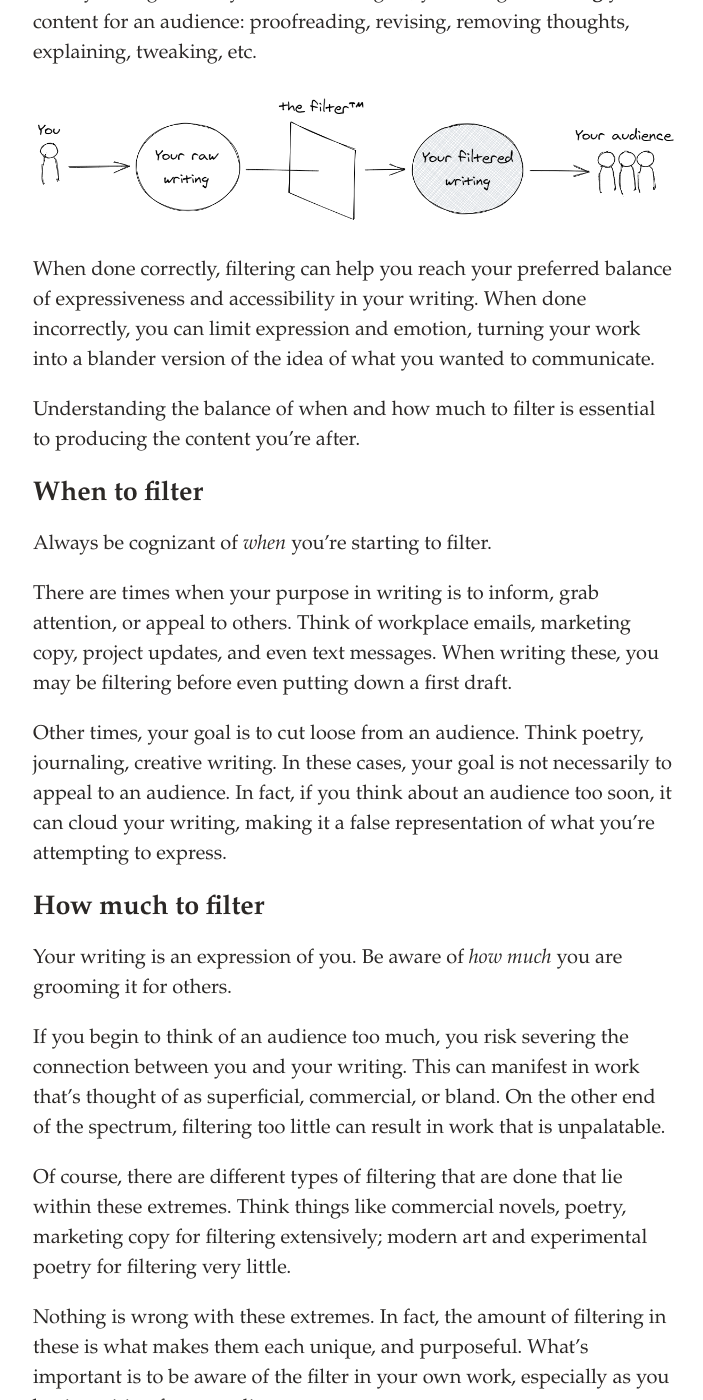
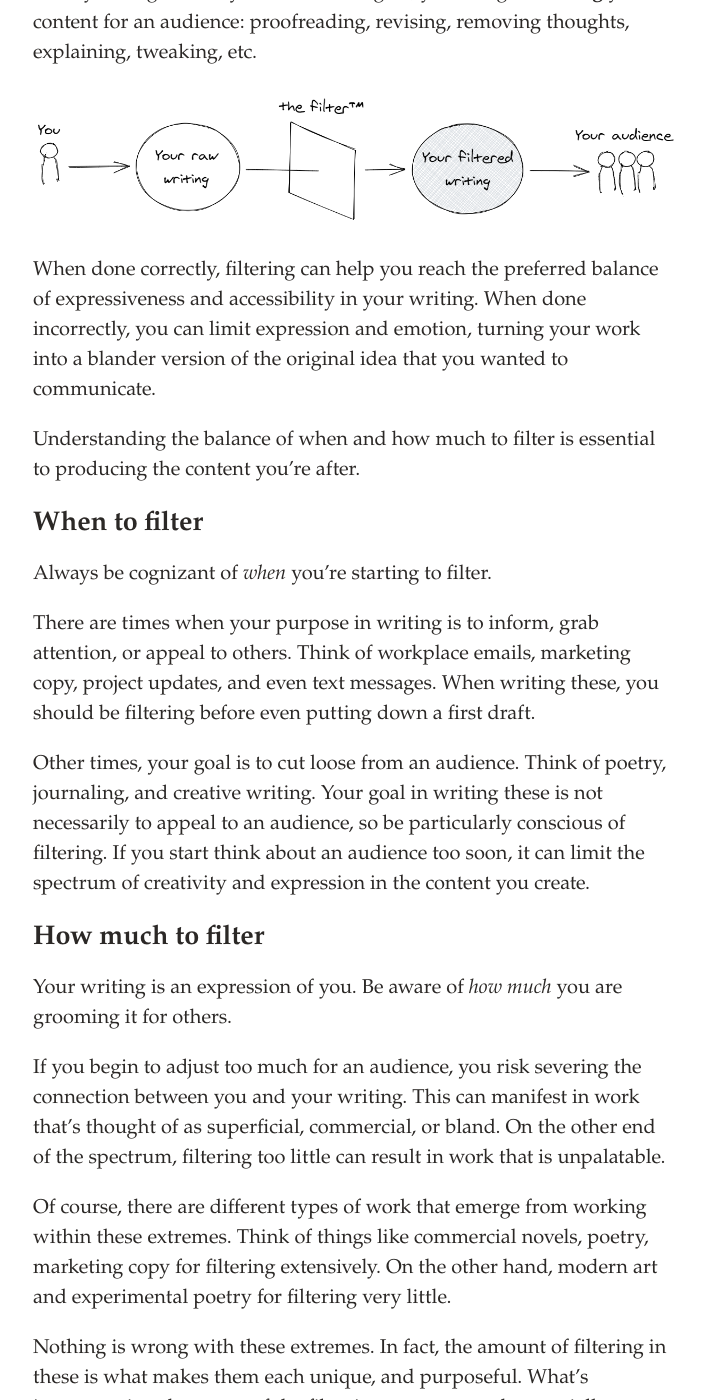
Before and after one commit to svvchen/nervxious, a Jekyll site: the page built from _posts/2020-09-09-filter.markdown, in a window 1280 px wide and 1400 px high, scrolled down 746 px. Shown: the whole window, without its empty margins (285-988 px from the left). Built offline with Jekyll 4.4.1, drawn with Linux system fonts in a browser that asks for light colours; comment, search, counter and statistics services are not loaded.

Commit message:
Update 2020-09-09-filter.markdown

```diff
--- a/_posts/2020-09-09-filter.markdown
+++ b/_posts/2020-09-09-filter.markdown
@@ -13,7 +13,7 @@ Once you've gathered your initial thoughts, you'll begin **filtering** your cont
 
 ![filtering diagram](https://raw.githubusercontent.com/svvchen/nervxious/gh-pages/assets/images/filter.png)
 
-When done correctly, filtering can help you reach your preferred balance of expressiveness and accessibility in your writing. When done incorrectly, you can limit expression and emotion, turning your work into a blander version of the idea of what you wanted to communicate.
+When done correctly, filtering can help you reach the preferred balance of expressiveness and accessibility in your writing. When done incorrectly, you can limit expression and emotion, turning your work into a blander version of the original idea that you wanted to communicate.
 
 Understanding the balance of when and how much to filter is essential to producing the content you're after.
 
@@ -21,17 +21,17 @@ Understanding the balance of when and how much to filter is essential to produci
 
 Always be cognizant of *when* you're starting to filter.
 
-There are times when your purpose in writing is to inform, grab attention, or appeal to others. Think of workplace emails, marketing copy, project updates, and even text messages. When writing these, you may be filtering before even putting down a first draft.
+There are times when your purpose in writing is to inform, grab attention, or appeal to others. Think of workplace emails, marketing copy, project updates, and even text messages. When writing these, you should be filtering before even putting down a first draft.
 
-Other times, your goal is to cut loose from an audience. Think poetry, journaling, creative writing. In these cases, your goal is not necessarily to appeal to an audience. In fact, if you think about an audience too soon, it can cloud your writing, making it a false representation of what you're attempting to express.
+Other times, your goal is to cut loose from an audience. Think of poetry, journaling, and creative writing. Your goal in writing these is not necessarily to appeal to an audience, so be particularly conscious of filtering. If you start think about an audience too soon, it can limit the spectrum of creativity and expression in the content you create.
 
 ## How much to filter
 
 Your writing is an expression of you. Be aware of *how much* you are grooming it for others.
 
-If you begin to think of an audience too much, you risk severing the connection between you and your writing. This can manifest in work that's thought of as superficial, commercial, or bland. On the other end of the spectrum, filtering too little can result in work that is unpalatable.
+If you begin to adjust too much for an audience, you risk severing the connection between you and your writing. This can manifest in work that's thought of as superficial, commercial, or bland. On the other end of the spectrum, filtering too little can result in work that is unpalatable.
 
-Of course, there are different types of filtering that are done that lie within these extremes. Think things like commercial novels, poetry, marketing copy for filtering extensively; modern art and  experimental poetry for filtering very little.
+Of course, there are different types of work that emerge from working within these extremes. Think of things like commercial novels, poetry, marketing copy for filtering extensively. On the other hand, modern art and experimental poetry for filtering very little.
 
 Nothing is wrong with these extremes. In fact, the amount of filtering in these is what makes them each unique, and purposeful. What's important is to be aware of the filter in your own work, especially as you begin writing for an audience.
 
```
